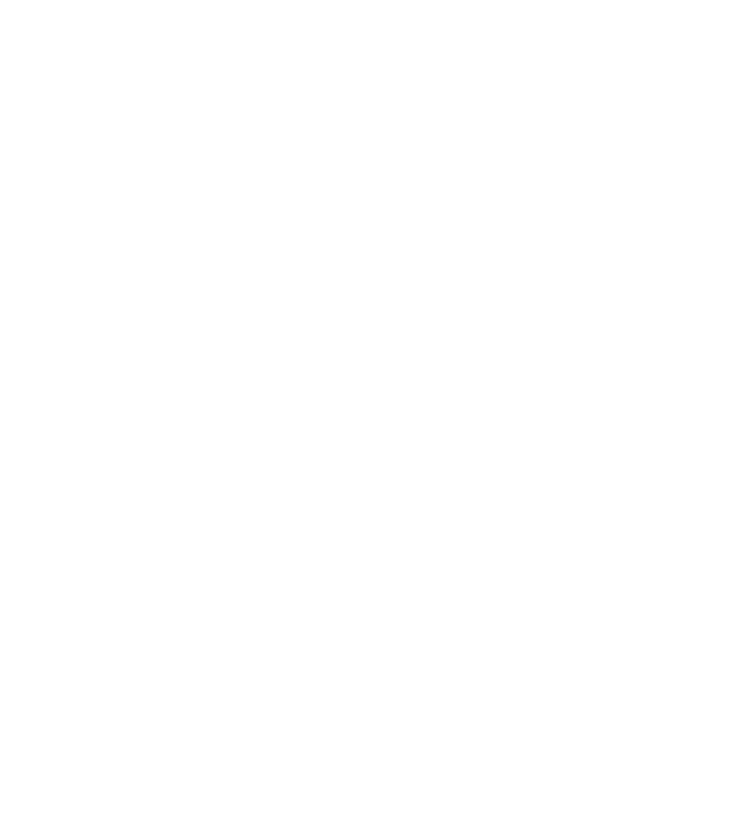
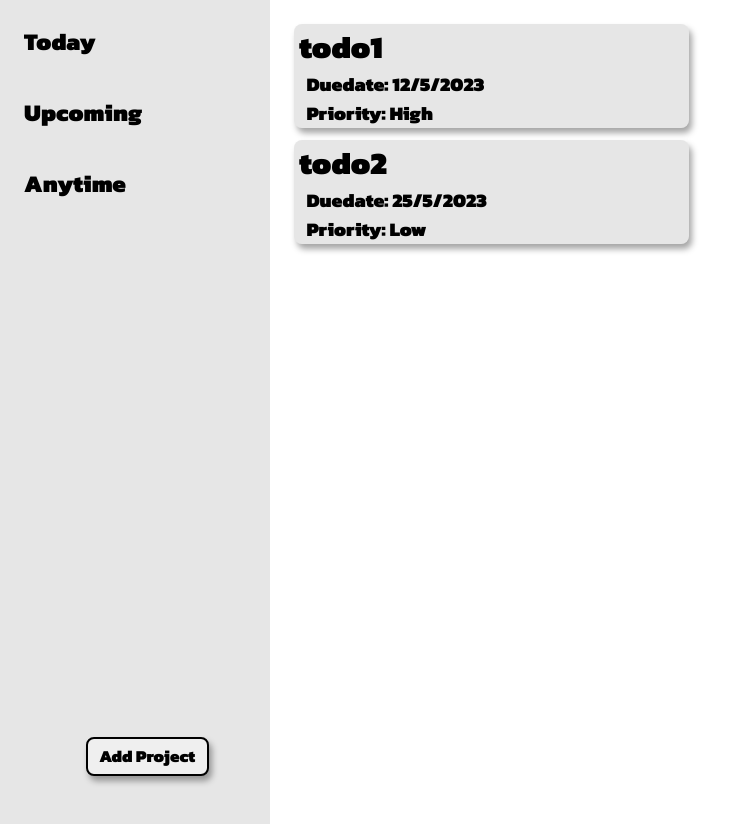
Before and after one commit to Chris-Karampagias/todo-list, a website built with webpack: page dist/index.html in a window 1280 px wide. Shown: the whole page, without its empty margins (0-734 px from the left). Before the commit the page ends 800 px from the top, so only its background shows below. Built offline with nearby package versions, Linux system fonts and the light colour scheme.

Commit message:
Hard code interface and style it

```diff
--- a/package.json
+++ b/package.json
@@ -18,10 +18,13 @@
   },
   "homepage": "https://github.com/Chris-Karampagias/todo-list#readme",
   "devDependencies": {
+    "css-loader": "^6.7.3",
     "eslint": "^8.36.0",
     "eslint-config-airbnb-base": "^15.0.0",
     "eslint-config-prettier": "^8.8.0",
     "eslint-plugin-import": "^2.27.5",
+    "prettier": "^2.8.7",
+    "style-loader": "^3.3.2",
     "webpack": "^5.76.3",
     "webpack-cli": "^5.0.1"
   }
--- a/src/style.css
+++ b/src/style.css
@@ -0,0 +1,100 @@
+@font-face {
+  font-family: "Kanit";
+  src: url(fonts/Kanit-Black.ttf);
+}
+
+:root {
+  font-family: "Kanit", sans-serif;
+  font-size: 24px;
+}
+
+body {
+  margin: 0;
+  padding: 0;
+  display: flex;
+  height: 100vh;
+  overflow: hidden;
+}
+
+.left-container,
+.right-container {
+  display: flex;
+  flex-direction: column;
+  padding-left: 1rem;
+  padding-top: 1rem;
+}
+
+.left-container {
+  display: flex;
+  flex-direction: column;
+  align-items: space-between;
+  gap: 1rem;
+  width: 20%;
+  height: 100%;
+  background-color: rgba(128, 128, 128, 0.2);
+}
+
+.project-container {
+  display: flex;
+  flex-direction: column;
+  gap: 1.5rem;
+  height: 90%;
+}
+
+.add-project {
+  font-family: inherit;
+  align-self: center;
+  margin-bottom: 2rem;
+  width: 50%;
+  font-size: 0.7rem;
+  border: 2px solid black;
+  border-radius: 8px;
+  padding: 0.2rem;
+  box-shadow: 3px 5px 6px rgba(0, 0, 0, 0.355);
+}
+
+.right-container {
+  width: 80%;
+  gap: 0.5rem;
+}
+
+.todo {
+  background-color: rgba(128, 128, 128, 0.2);
+  width: 40%;
+  border-radius: 8px;
+  display: flex;
+  flex-direction: column;
+  box-shadow: 3px 5px 6px rgba(0, 0, 0, 0.355);
+}
+
+h1,
+h2 {
+  margin: 0;
+}
+
+.title {
+  font-size: 1.3rem;
+  padding-left: 0.2rem;
+}
+
+.duedate,
+.priority {
+  font-size: 0.8rem;
+  padding-left: 0.5rem;
+}
+
+.project,
+.todo,
+.add-project {
+  transition: all 0.2s ease-in-out;
+  cursor: pointer;
+}
+
+.project:hover {
+  transform: scale(1.05) translate(5%, -5%);
+}
+
+.todo:hover,
+.add-project:hover {
+  transform: scale(1.05);
+}
--- a/webpack.config.js
+++ b/webpack.config.js
@@ -1,9 +1,25 @@
 const path = require("path");
 
 module.exports = {
+  mode: "development",
   entry: "./src/index.js",
   output: {
     filename: "main.js",
     path: path.resolve(__dirname, "dist"),
   },
+  module: {
+    rules: [
+      {
+        test: /\.css$/i,
+        use: ["style-loader", "css-loader"],
+      },
+      {
+        test: /\.(woff|woff2|eot|ttf|otf)$/i,
+        type: "asset/resource",
+        generator: {
+          filename: "fonts/[name][ext][query]",
+        },
+      },
+    ],
+  },
 };
```
Also changed, not shown: dist/index.html, dist/main.js (added), src/fonts/Kanit-Black.ttf (added), 1 other file.
